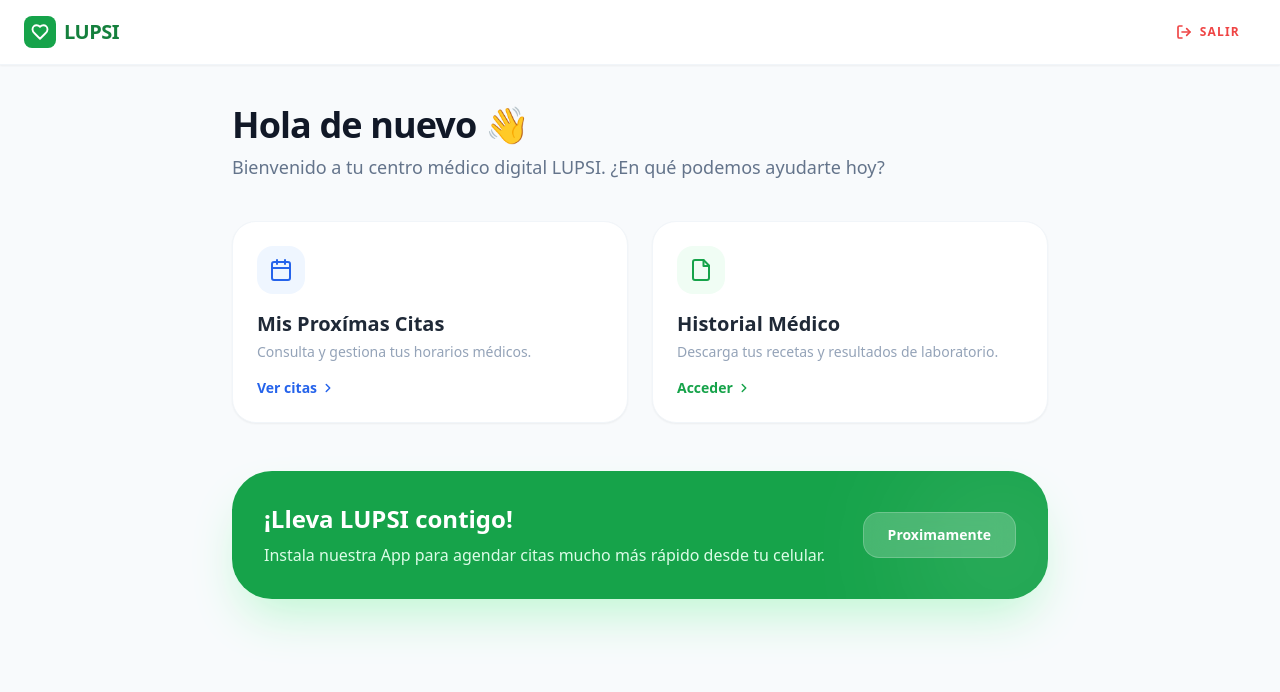
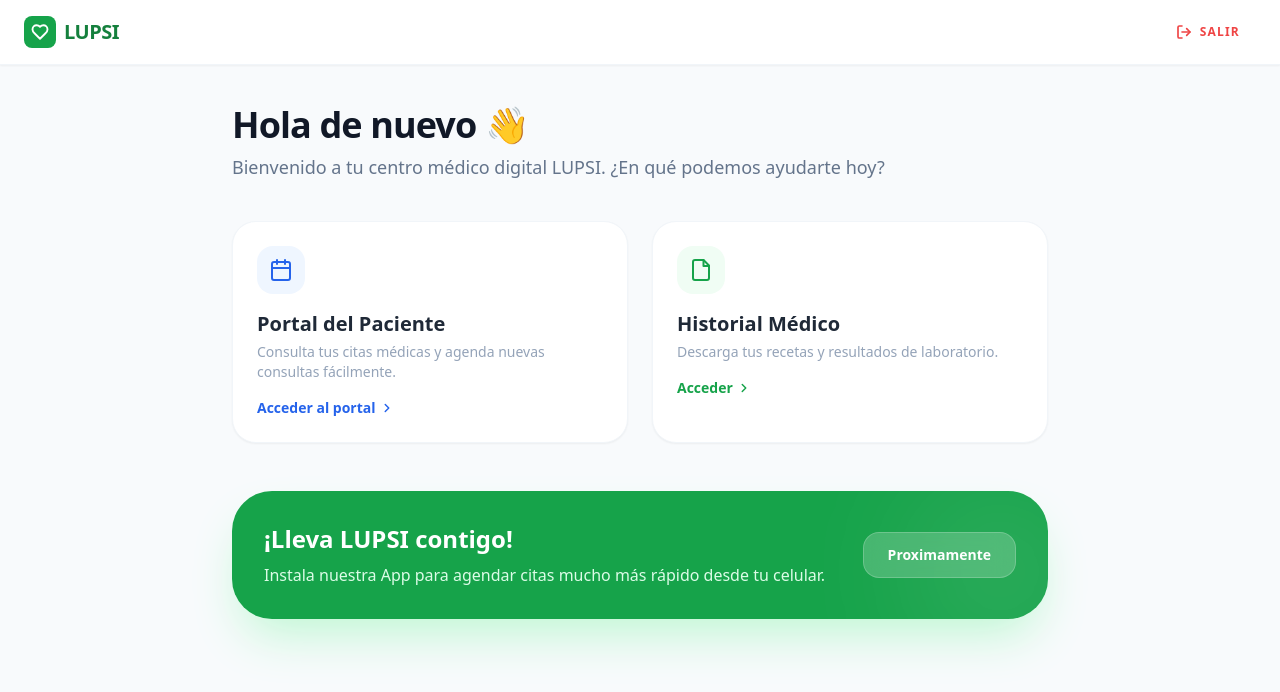
Before and after one commit to A1EXF6A/Lupsi, an Angular app in the folder frontend/: page /dashboard in a window 1280 px wide. Shown: the top 692 px of the page. Built offline with nearby package versions, Linux system fonts and the light colour scheme; sample sign-in values are in the browser's storage.

Commit message:
cambios en el dashboard

```diff
--- a/frontend/src/app/dashboard/dashboard.html
+++ b/frontend/src/app/dashboard/dashboard.html
@@ -36,17 +36,17 @@
     <!-- Quick Stats/Actions Grid -->
     <div class="grid grid-cols-1 md:grid-cols-2 gap-6">
 
-      <!-- Card: Mis Citas -->
-      <div class="bg-white p-6 rounded-3xl shadow-sm border border-slate-100 hover:shadow-md transition-all cursor-pointer group">
+      <!-- Card: Mis Citas / Portal Paciente -->
+      <a routerLink="/portal-paciente" class="block bg-white p-6 rounded-3xl shadow-sm border border-slate-100 hover:shadow-md hover:border-blue-200 transition-all cursor-pointer group focus:outline-none focus:ring-2 focus:ring-blue-500">
         <div class="w-12 h-12 bg-blue-50 text-blue-600 rounded-2xl flex items-center justify-center mb-4 group-hover:scale-110 transition-transform">
           <svg xmlns="http://www.w3.org/2000/svg" width="24" height="24" viewBox="0 0 24 24" fill="none" stroke="currentColor" stroke-width="2" stroke-linecap="round" stroke-linejoin="round"><rect width="18" height="18" x="3" y="4" rx="2" ry="2"/><line x1="16" x2="16" y1="2" y2="6"/><line x1="8" x2="8" y1="2" y2="6"/><line x1="3" x2="21" y1="10" y2="10"/></svg>
         </div>
-        <h3 class="text-xl font-bold mb-1 group-hover:text-blue-600">Mis Proxímas Citas</h3>
-        <p class="text-slate-400 text-sm">Consulta y gestiona tus horarios médicos.</p>
-        <div class="mt-4 text-sm font-bold text-blue-600 flex items-center gap-1">
-          Ver citas <svg xmlns="http://www.w3.org/2000/svg" width="14" height="14" viewBox="0 0 24 24" fill="none" stroke="currentColor" stroke-width="2.5" stroke-linecap="round" stroke-linejoin="round"><path d="m9 18 6-6-6-6"/></svg>
+        <h3 class="text-xl font-bold mb-1 group-hover:text-blue-600 transition-colors">Portal del Paciente</h3>
+        <p class="text-slate-400 text-sm">Consulta tus citas médicas y agenda nuevas consultas fácilmente.</p>
+        <div class="mt-4 text-sm font-bold text-blue-600 flex items-center gap-1 group-hover:gap-2 transition-all">
+          Acceder al portal <svg xmlns="http://www.w3.org/2000/svg" width="14" height="14" viewBox="0 0 24 24" fill="none" stroke="currentColor" stroke-width="2.5" stroke-linecap="round" stroke-linejoin="round"><path d="m9 18 6-6-6-6"/></svg>
         </div>
-      </div>
+      </a>
 
       <!-- Card: Historial -->
       <div class="bg-white p-6 rounded-3xl shadow-sm border border-slate-100 hover:shadow-md transition-all cursor-pointer group">
```
